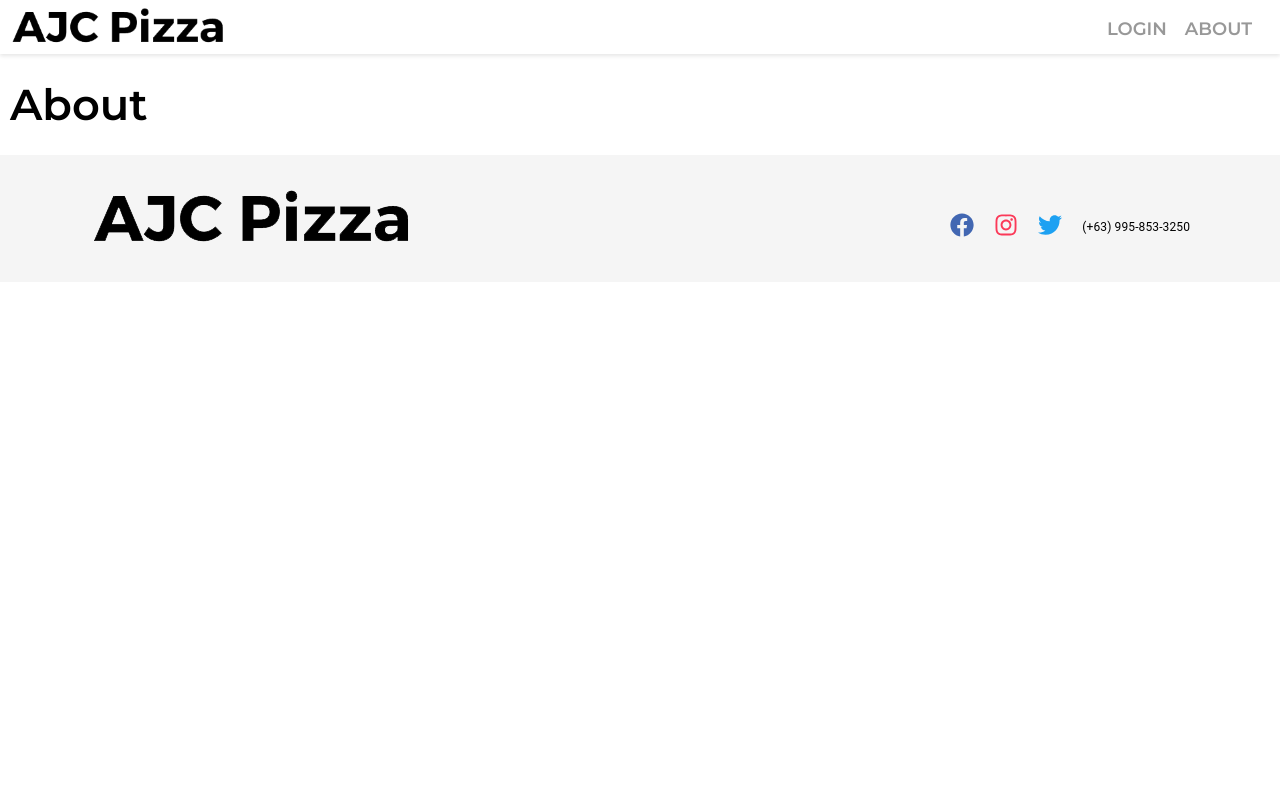
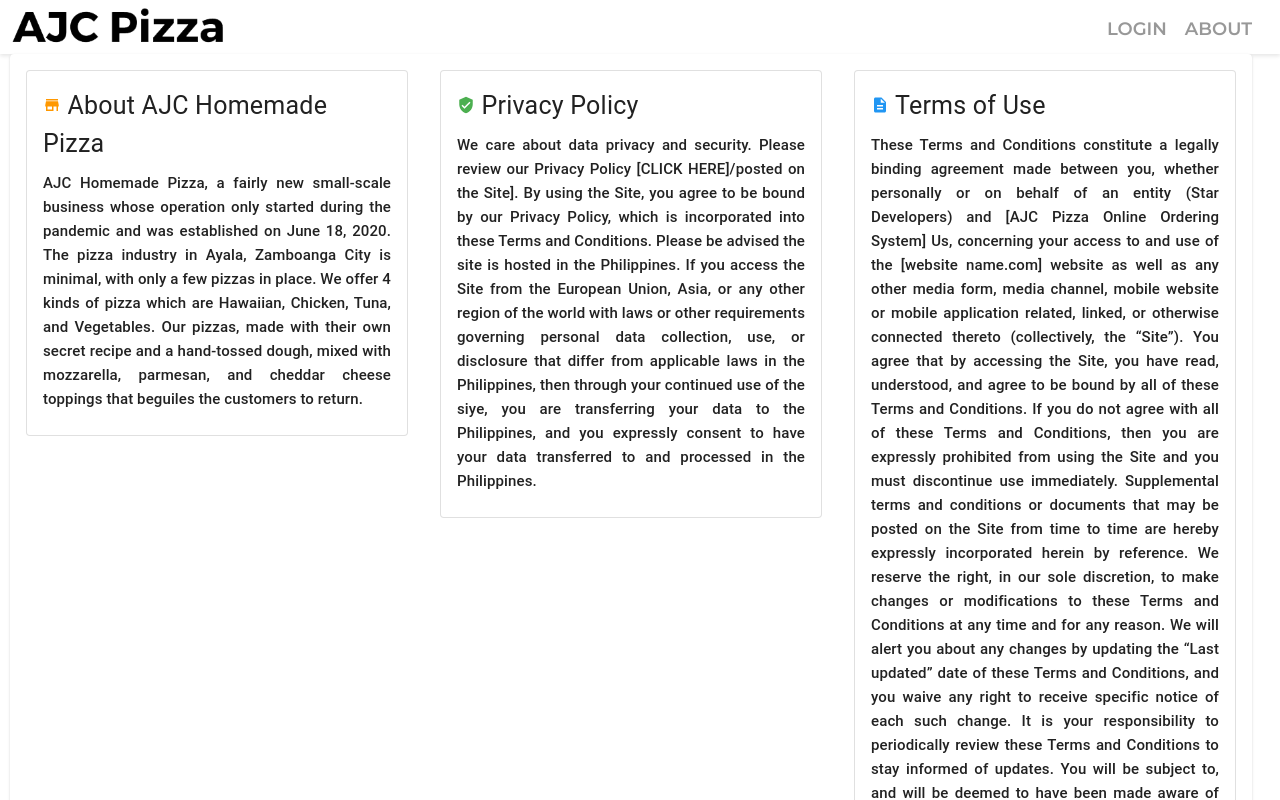
Before and after one commit to StarSoftwareDevelopers/my-app--AJC-PIZZA-, a React (Create React App) app: page /about in a window 1280 px wide. Shown: the top 800 px of the page. Built offline with nearby package versions, Linux system fonts and the light colour scheme; no server answers.

Commit message:
About us Page DONE

```diff
--- a/src/pages/About/index.js
+++ b/src/pages/About/index.js
@@ -1,11 +1,141 @@
-import React from 'react';
+import React from "react";
+import { Grid } from "@material-ui/core";
+import { makeStyles } from "@material-ui/core/styles";
+import Card from "@material-ui/core/Card";
+import CardContent from "@material-ui/core/CardContent";
+import Typography from "@material-ui/core/Typography";
+
+import StoreIcon from "@material-ui/icons/Store";
+import DescriptionIcon from "@material-ui/icons/Description";
+import VerifiedUserIcon from "@material-ui/icons/VerifiedUser";
+import { green, orange, blue } from "@material-ui/core/colors";
+
+const useStyles = makeStyles({
+  root: {
+    minWidth: 275,
+  },
+  bullet: {
+    display: "inline-block",
+    margin: "0 2px",
+    transform: "scale(0.8)",
+  },
+  title: {
+    fontSize: 25,
+  },
+  pos: {
+    marginBottom: 12,
+  },
+  GridContainer: {
+    padding: "10px",
+  },
+});
 
 const About = () => {
-    return (
-        <div>
-            <h1>About</h1>
-        </div>
-      );
-}
+  const classes = useStyles();
+  return (
+    <div>
+      <Card
+        style={{
+          padding: ".5rem",
+          marginRight: "1.5rem",
+        }}
+      >
+        <Grid container spacing={4} className={classes.GridContainer}>
+          <Grid item xs={12} sm={4}>
+            <Card className={classes.root} variant="outlined">
+              <CardContent>
+                <Typography className={classes.title} gutterBottom>
+                  <StoreIcon style={{ color: orange[500] }} /> About AJC
+                  Homemade Pizza
+                </Typography>
+                <Typography variant="h6" align="justify">
+                  AJC Homemade Pizza, a fairly new small-scale business whose
+                  operation only started during the pandemic and was established
+                  on June 18, 2020. The pizza industry in Ayala, Zamboanga City
+                  is minimal, with only a few pizzas in place. We offer 4 kinds
+                  of pizza which are Hawaiian, Chicken, Tuna, and Vegetables.
+                  Our pizzas, made with their own secret recipe and a
+                  hand-tossed dough, mixed with mozzarella, parmesan, and
+                  cheddar cheese toppings that beguiles the customers to return.
+                </Typography>
+              </CardContent>
+            </Card>
+          </Grid>
+
+          <Grid item xs={12} sm={4}>
+            <Card className={classes.root} variant="outlined">
+              <CardContent>
+                <Typography className={classes.title} gutterBottom>
+                  <VerifiedUserIcon style={{ color: green[500] }} /> Privacy
+                  Policy
+                </Typography>
+                <Typography variant="h6" align="justify">
+                  We care about data privacy and security. Please review our
+                  Privacy Policy [CLICK HERE]/posted on the Site]. By using the
+                  Site, you agree to be bound by our Privacy Policy, which is
+                  incorporated into these Terms and Conditions. Please be
+                  advised the site is hosted in the Philippines. If you access
+                  the Site from the European Union, Asia, or any other region of
+                  the world with laws or other requirements governing personal
+                  data collection, use, or disclosure that differ from
+                  applicable laws in the Philippines, then through your
+                  continued use of the siye, you are transferring your data to
+                  the Philippines, and you expressly consent to have your data
+                  transferred to and processed in the Philippines.
+                </Typography>
+              </CardContent>
+            </Card>
+          </Grid>
+
+          <Grid item xs={12} sm={4}>
+            <Card className={classes.root} variant="outlined">
+              <CardContent>
+                <Typography className={classes.title} gutterBottom>
+                  <DescriptionIcon style={{ color: blue[500] }} /> Terms of Use
+                </Typography>
+                <Typography variant="h6" align="justify">
+                  These Terms and Conditions constitute a legally binding
+                  agreement made between you, whether personally or on behalf of
+                  an entity (Star Developers) and [AJC Pizza Online Ordering
+                  System] Us, concerning your access to and use of the [website
+                  name.com] website as well as any other media form, media
+                  channel, mobile website or mobile application related, linked,
+                  or otherwise connected thereto (collectively, the “Site”). You
+                  agree that by accessing the Site, you have read, understood,
+                  and agree to be bound by all of these Terms and Conditions. If
+                  you do not agree with all of these Terms and Conditions, then
+                  you are expressly prohibited from using the Site and you must
+                  discontinue use immediately. Supplemental terms and conditions
+                  or documents that may be posted on the Site from time to time
+                  are hereby expressly incorporated herein by reference. We
+                  reserve the right, in our sole discretion, to make changes or
+                  modifications to these Terms and Conditions at any time and
+                  for any reason. We will alert you about any changes by
+                  updating the “Last updated” date of these Terms and
+                  Conditions, and you waive any right to receive specific notice
+                  of each such change. It is your responsibility to periodically
+                  review these Terms and Conditions to stay informed of updates.
+                  You will be subject to, and will be deemed to have been made
+                  aware of and to have accepted, the changes in any revised
+                  Terms and Conditions by your continued use of the Site after
+                  the date such revised Terms and Conditions are posted. The
+                  information provided on the Site is not intended for
+                  distribution to or use by any person or entity in any
+                  jurisdiction or country where such distribution or use would
+                  be contrary to law or regulation or which would subject us to
+                  any registration requirement within such jurisdiction or
+                  country. Accordingly, those persons who choose to access the
+                  Site from other locations do so on their own initiative and
+                  are solely responsible for compliance with local laws, if and
+                  to the extent local laws are applicable.
+                </Typography>
+              </CardContent>
+            </Card>
+          </Grid>
+        </Grid>
+      </Card>
+    </div>
+  );
+};
 
 export default About;
```
